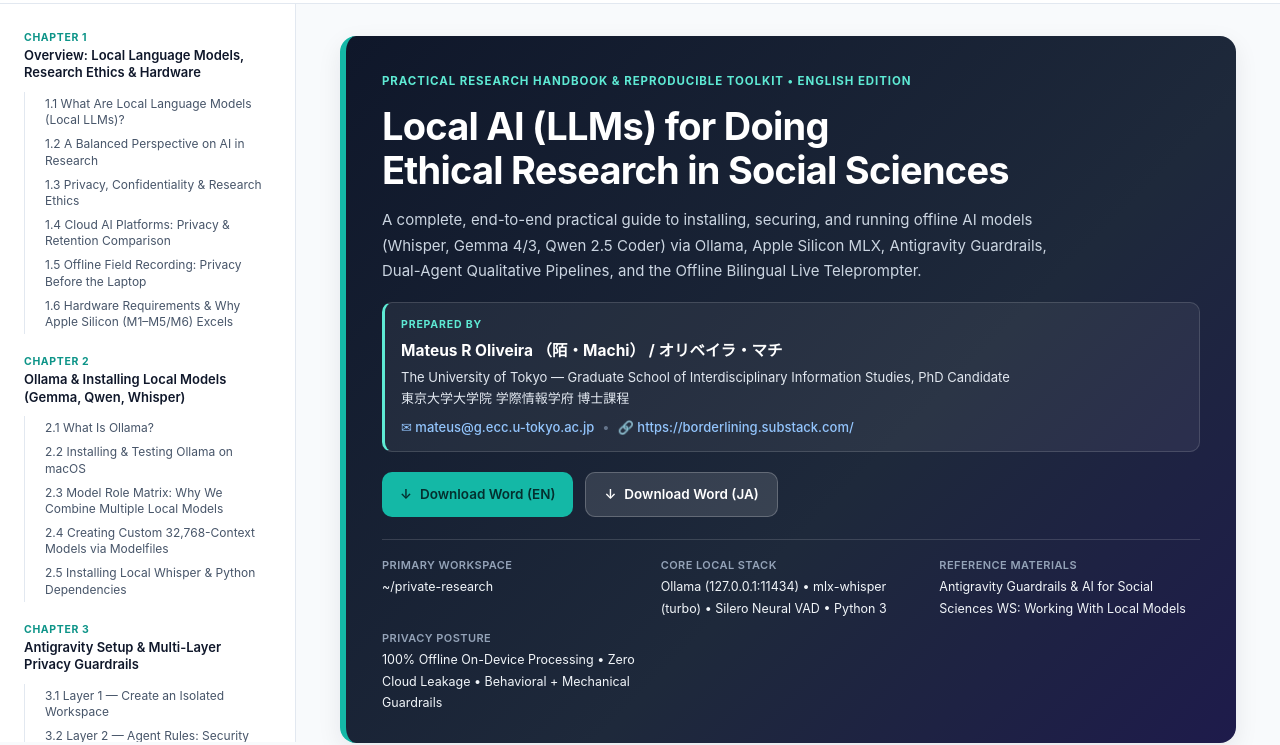
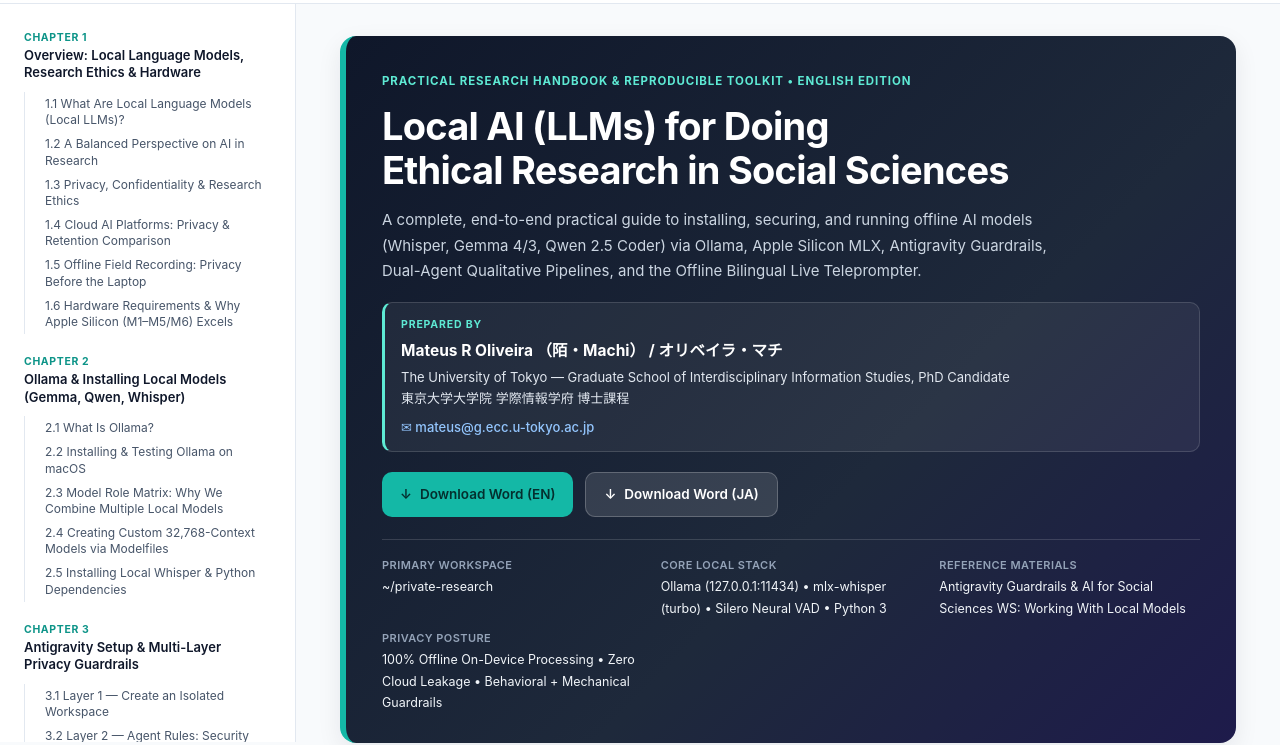
Before and after one commit to mateusbagatini/local-llm-research-toolkit, a plain HTML site: page docs/index.html in a window 1280 px wide. Shown: the part 58-803 px from the top of the page. Drawn offline with Linux system fonts and the light colour scheme.

Commit message:
Remove Substack link from header and footer

```diff
--- a/docs/index.html
+++ b/docs/index.html
@@ -1103,8 +1103,7 @@
                 <div class="author-affs"><div class="author-aff">The University of Tokyo — Graduate School of Interdisciplinary Information Studies, PhD Candidate</div><div class="author-aff">東京大学大学院 学際情報学府 博士課程</div></div>
                 <div class="author-links">
                   <a href="mailto:mateus@g.ecc.u-tokyo.ac.jp">✉ mateus@g.ecc.u-tokyo.ac.jp</a>
-                  <span class="author-sep">•</span>
-                  <a href="https://borderlining.substack.com/" target="_blank" rel="noopener noreferrer">🔗 https://borderlining.substack.com/</a>
+
                 </div>
               </div>
 
@@ -2224,8 +2223,6 @@ ollama run gemma4:latest &quot;Reply with &#x27;Offline ready!&#x27; in 3 words.
               </div>
               <div class="footer-author-links">
                 <a href="mailto:mateus@g.ecc.u-tokyo.ac.jp">✉ mateus@g.ecc.u-tokyo.ac.jp</a>
-                <span>•</span>
-                <a href="https://borderlining.substack.com/" target="_blank" rel="noopener noreferrer">🔗 https://borderlining.substack.com/</a>
               </div>
             </div>
             <div class="footer-note-box">
@@ -2251,8 +2248,7 @@ ollama run gemma4:latest &quot;Reply with &#x27;Offline ready!&#x27; in 3 words.
                 <div class="author-affs"><div class="author-aff">東京大学大学院 学際情報学府 博士課程</div><div class="author-aff">The University of Tokyo — Graduate School of Interdisciplinary Information Studies, PhD Candidate</div></div>
                 <div class="author-links">
                   <a href="mailto:mateus@g.ecc.u-tokyo.ac.jp">✉ mateus@g.ecc.u-tokyo.ac.jp</a>
-                  <span class="author-sep">•</span>
-                  <a href="https://borderlining.substack.com/" target="_blank" rel="noopener noreferrer">🔗 https://borderlining.substack.com/</a>
+
                 </div>
               </div>
 
@@ -3373,8 +3369,6 @@ ollama run gemma4:latest &quot;「オフライン準備完了！」とだけ答
               </div>
               <div class="footer-author-links">
                 <a href="mailto:mateus@g.ecc.u-tokyo.ac.jp">✉ mateus@g.ecc.u-tokyo.ac.jp</a>
-                <span>•</span>
-                <a href="https://borderlining.substack.com/" target="_blank" rel="noopener noreferrer">🔗 https://borderlining.substack.com/</a>
               </div>
             </div>
             <div class="footer-note-box">
```
Also changed, not shown: 3 other files.
